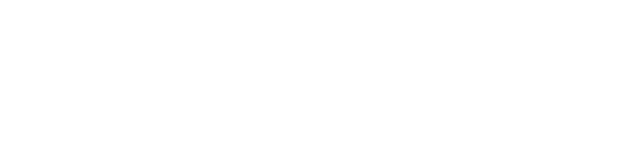
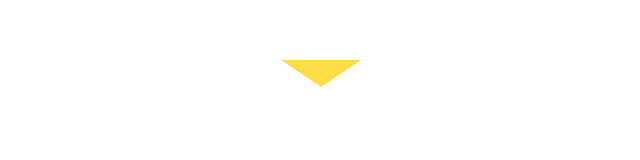
Before and after one commit to wangzhiwe/wangzhiwe.github.io, a plain HTML site: page 50/1/五角星.html in a window 1280 px wide. Shown: the whole page, without its empty margins (109-749 px from the left). Drawn offline with Linux system fonts and the light colour scheme.

Commit message:
五角星
样式2

```diff
--- a/50/1/五角星.html
+++ b/50/1/五角星.html
@@ -10,9 +10,20 @@
 	    	margin:0 auto;
 	    	margin-top:60px;
 	    }
+		.large {
+              border-color: #fd4 transparent transparent transparent;
+              border-style: solid;
+              border-top-width: 27.58621px;
+              border-right-width: 40px;
+              border-left-width: 40px;
+              height: 0;
+              margin-top: 27.58621px;
+              margin-bottom: 17.73399px;
+              position: relative;
+              width: 0;
+}
 
 
-}
 	</style>
 </head>
 <body>
```
